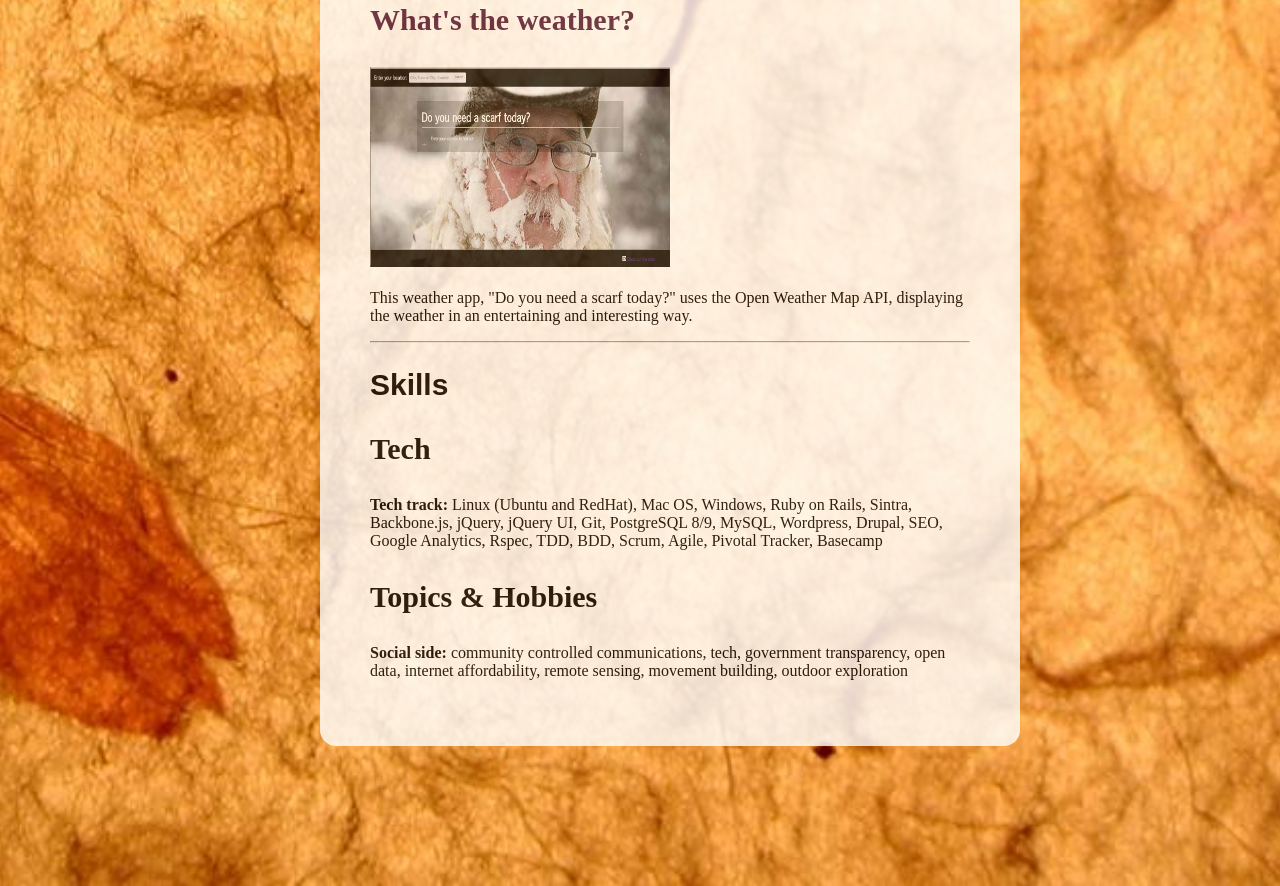
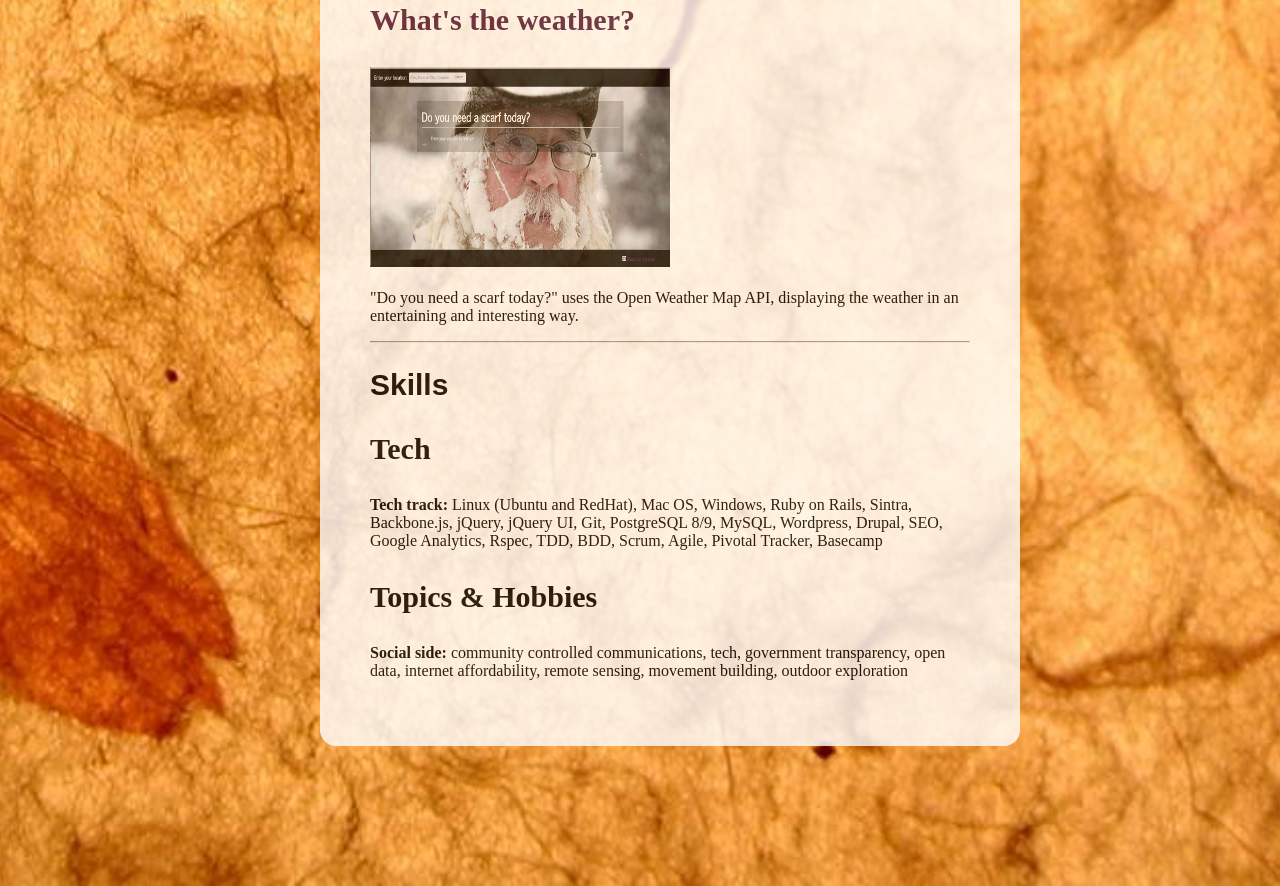
Before and after one commit to millzpaugh/millzpaugh.github.io, a plain HTML site: page index.html in a window 1280 px wide. Shown: the part 1670-2556 px from the top of the page. Drawn offline with Linux system fonts and the light colour scheme; a web font is replaced by a local one.

Commit message:
weather edit

```diff
--- a/index.html
+++ b/index.html
@@ -60,7 +60,7 @@
 
             <a href="millzpaugh.github.io/zee_weather/"><h3>What's the weather?</h3>
             <img src="images/scarfweather.png" width=300px height=200px></a>
-                   <p> This weather app, "Do you need a scarf today?" uses the Open Weather Map API, displaying the weather in an entertaining and interesting way.
+                   <p> "Do you need a scarf today?" uses the Open Weather Map API, displaying the weather in an entertaining and interesting way.
                   </p>
           </div>
 
```
